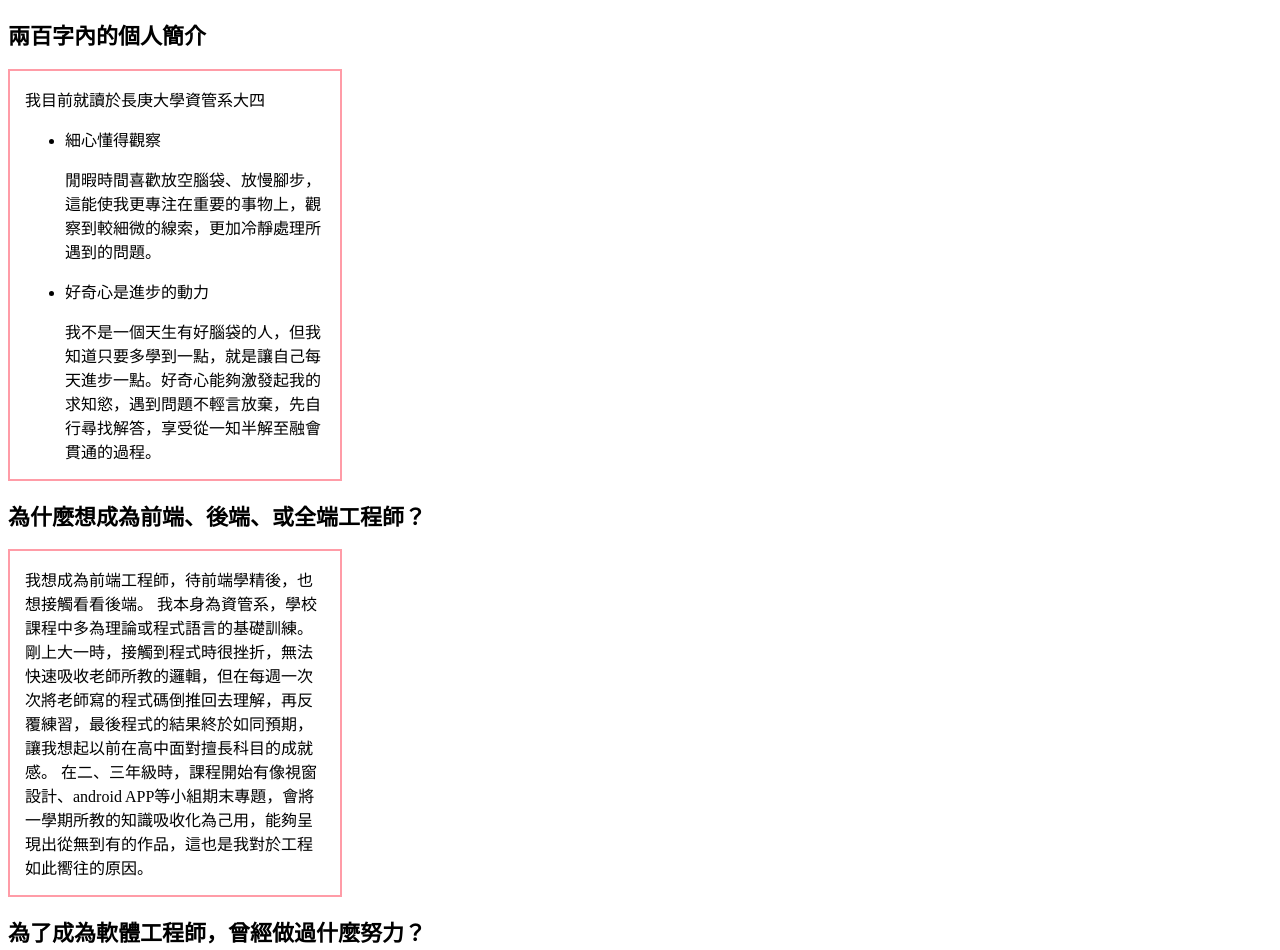
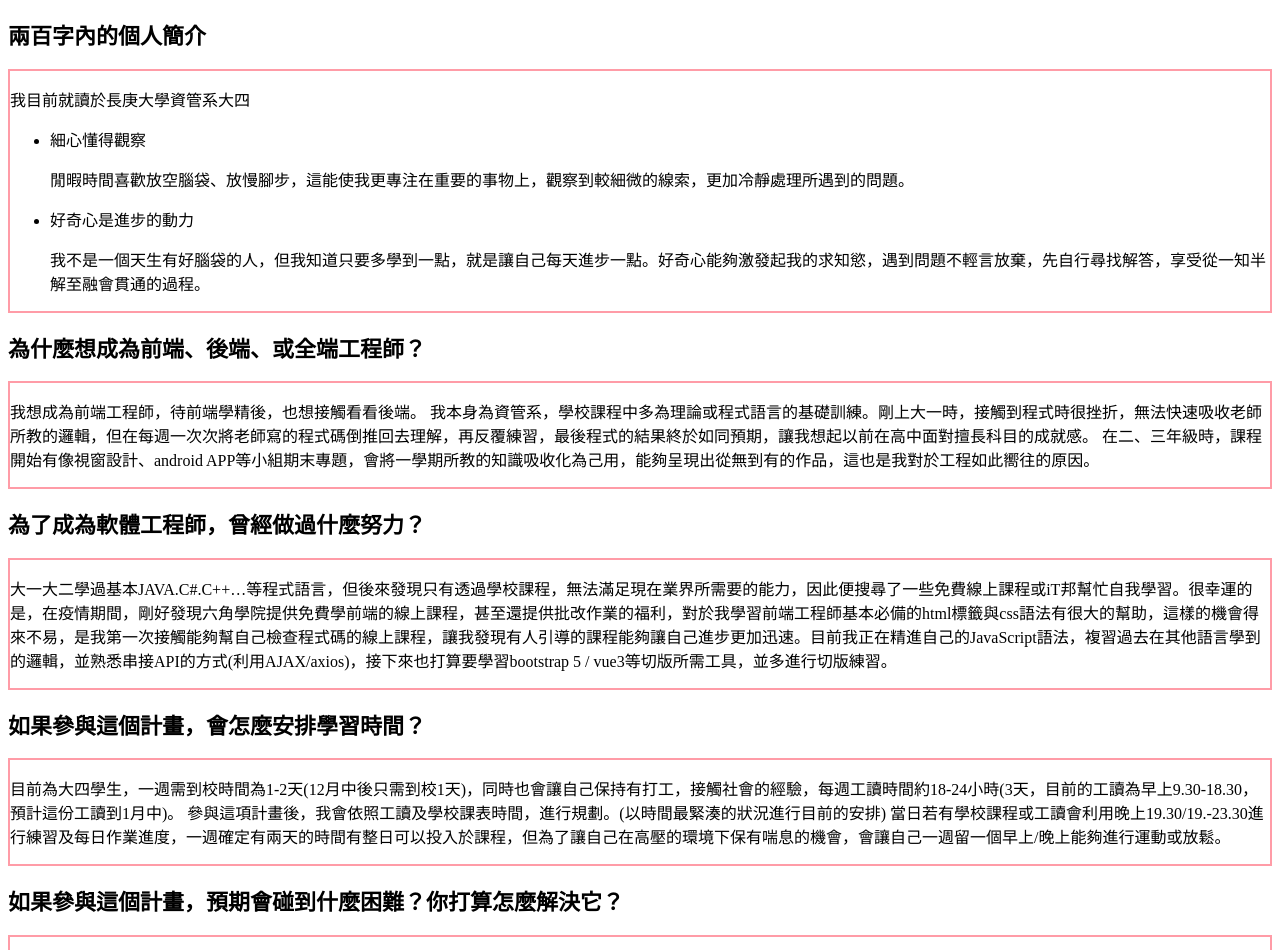
Before and after one commit to Celeste17/aboutCeleste, a plain HTML site: page index.html in a window 1280 px wide. Shown: the top 950 px of the page. Drawn offline with Linux system fonts and the light colour scheme.

Commit message:
Update style.css

```diff
--- a/style.css
+++ b/style.css
@@ -12,7 +12,4 @@ p{  /*文字排版*/
 
 .box{
     border: 2px solid #ff9ca7;
-    width: 300px;
-    padding-left: 15px;
-    padding-right: 15px;
 }
```
